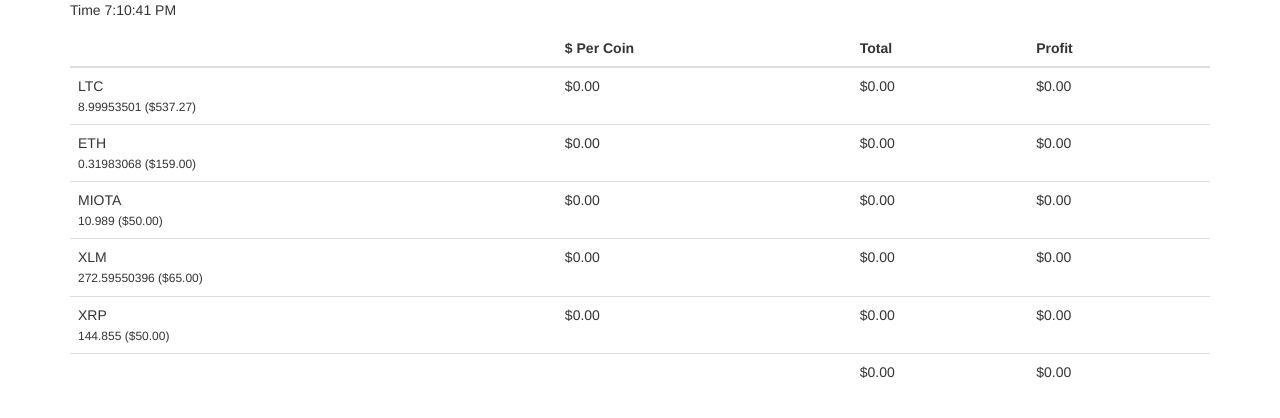
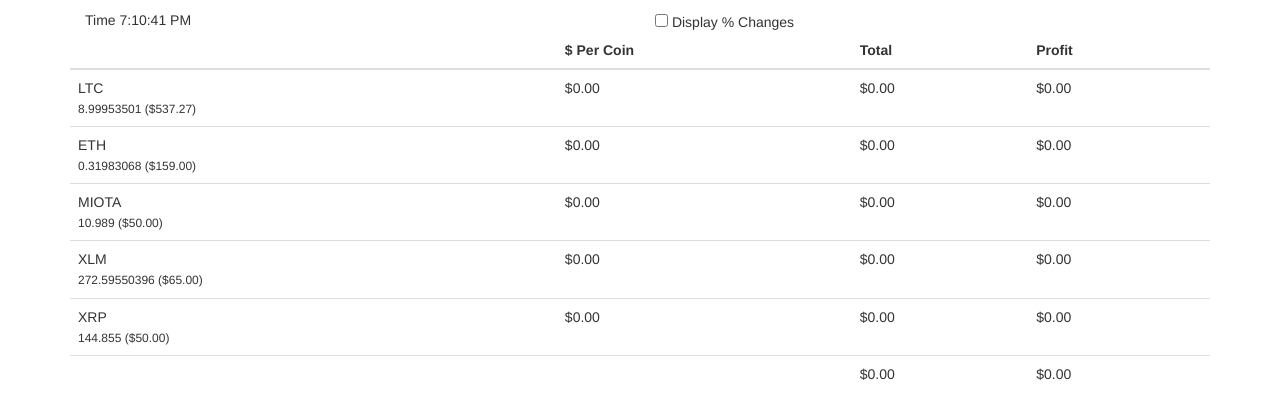
Before and after one commit to heraldgutierrez/heraldgutierrez.github.io, a plain HTML site: page index.html in a window 1280 px wide. Drawn offline with nearby package versions, Linux system fonts and the light colour scheme; no server answers.

Commit message:
added toggle

```diff
--- a/index.html
+++ b/index.html
@@ -21,7 +21,16 @@
 	<body class="container">
 		<div class="row">
 			<div class="col-xs-12">
-				<p>Time {{ Site.time | date : "mediumTime" }}</p>
+				<p>
+					<div class="col-xs-6">
+						Time {{ Site.time | date : "mediumTime" }}
+					</div>
+
+					<div class="col-xs-6">
+						<input type="checkbox" ng-model="Site.displayPercentChange" /> Display % Changes
+					</div>
+				</p>
+
 
 				<table class="table">
 					<thead>
@@ -41,7 +50,7 @@
 								{{ coin.currentPricePerCoin | currency }}<br>
 								<span ng-if='coin.currentPricePerCoinUSD'>
 									{{ coin.currentPricePerCoinUSD | currency }} USD<br>
-									{{ coin.percentageChange1Hour }}
+									<span ng-show='Site.displayPercentChange'>{{ coin.percentageChange1Hour }}</span>
 								</span>
 							</td>
 							<td>
--- a/js/site-controller.js
+++ b/js/site-controller.js
@@ -6,6 +6,7 @@ app.controller('siteController', ['$scope', '$window', function($scope, $window)
 	self.eth = 0;
     self.totalValue = 0;
     self.totalProfit = 0;
+    self.displayPercentChange = false;
 
 	self.coins = [
 		{
```
